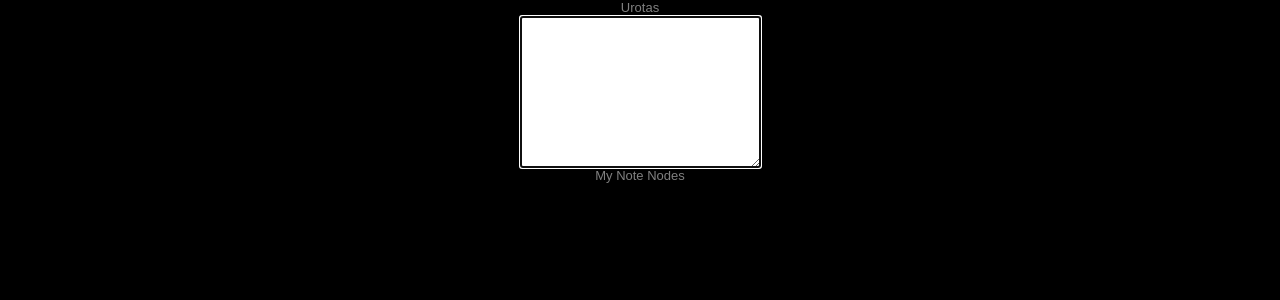
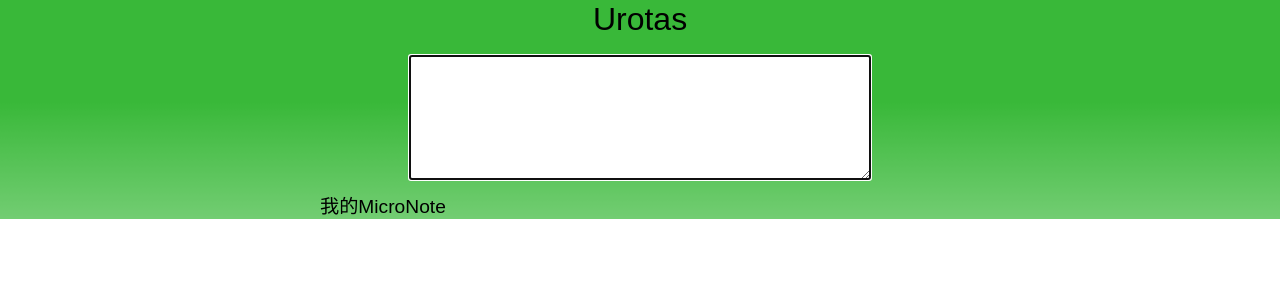
Before and after one commit to suzaku/urotas, a Django app: page /note/ in a window 1280 px wide. Shown: the top 300 px of the page. Run offline with Django 3.2, Linux system fonts and the light colour scheme; the visitor is signed in with stand-in values (Sample User, id 1); data that the repository does not hold is empty; parts of the project's set-up code (start-up, migrations or seed data) failed here and were passed over.

Commit message:
base.html???????, ???note/index.html???

```diff
--- a/urotas/templates/base.html
+++ b/urotas/templates/base.html
@@ -6,12 +6,52 @@
     {% block style_block %}
     <link rel="stylesheet" type="text/css" href="/static/styles/reset-fonts-grids.css">
     <style type="text/css">
-    html {
-        background-color: black;
-        color: gray;
+    body {
+        font-size: 0.8em;
+        background: url('/static/images/urotas_bg.png') repeat-x;
+        color: #000;
     }
-    .messages .note .content{
-        color: #0F0;
+    h1 {
+        font-size: 2.5em;
+    }
+    h2 {
+        font-size: 1.5em;
+        float: left;
+    }
+    .note_column {
+        width: 50%;
+        margin: 0 auto;
+    }
+    .messages {
+        clear: both;
+        width: 50em;
+        margin: 0 auto;
+    }
+    .note_form textarea {
+        margin: 1em auto;
+        font-size: 120%;
+        height: 8em;
+        width: 30em;
+    }
+    .note {
+        margin: 1em;
+    }
+    .content{
+        line-height: 1.5em;
+        text-align: justify;
+        font-size: 1.2em;
+
+        margin: 0 auto;
+        width: 25em;
+    }
+    .extra_info {
+        float: right;
+    }
+    .action {
+        display: inline;
+    }
+    .action a {
+        text-decoration: none;
     }
     .hidden {
         display: none;
--- a/urotas/templates/note/index.html
+++ b/urotas/templates/note/index.html
@@ -5,26 +5,38 @@
 {% block content %}
 
 {% block form %}
-<form action="/note/create" method="POST">
-	<textarea id="content_area" name="content" rows="10" cols="30" class="auto-focus"></textarea>
+<form class="note_form" action="/note/create" method="POST">
+	<textarea id="content_area" name="content" class="auto-focus"></textarea>
 	<input type="submit" value="记上一笔" />
 </form>
 {% endblock %}
 
-<h2>My Note Nodes</h2>
+<div class="note_column">
+    <h2>我的MicroNote</h2>
     <ul class="messages">
     {% for note in notes %}
         <li class="note" id="{{ note.id }}" timestamp="{{ note.modified }}">
             <blockquote class="content">{{ note.content }}</blockquote>
+            <div class="extra_info">
                 <span class="time">{{ note.modified|date:"n月j日 G:s" }}</span>
-        <a class="action" href="/note/remove">删除</a>
+                <div class="action">
+                    <a class="edit" href="/note/modify">修改</a>
+                    <a class="del" href="/note/remove">删除</a>
+                </div>
+            </div>
         </li>
     {% endfor %}
     </ul>
+</div>
 <li class="note hidden" id="note_template">
     <p class="content"></p>
+    <div class="extra_info">
         <span class="time"></span>
-    <a class="action" href="/note/remove">删除</a>
+        <div class="action">
+            <a class="edit" href="/note/modify">修改</a>
+            <a class="del" href="/note/remove">删除</a>
+        </div>
+    </div>
 </li>
 {% endblock %}
 
@@ -83,7 +95,7 @@ $(document).ready(function(){
         }, 'json');
     }).find('input:submit').remove();
 
-    $(".note a.action").live('click', function(){
+    $(".action a.del").live('click', function(){
         var rm_url = $(this).attr('href');
         if (rm_url) {
             var note_wrapper = $(this).closest('.note');
```
Also changed, not shown: urotas/static/images/urotas_bg.png (added). Lines whose indentation alone changed are shown as unchanged.
